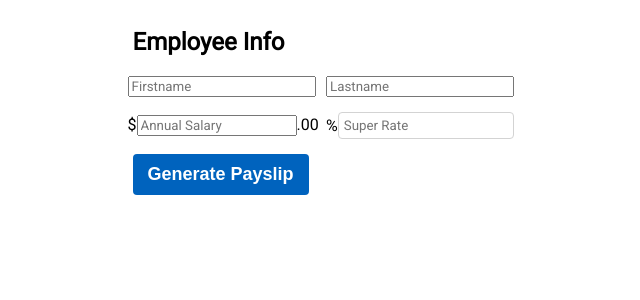
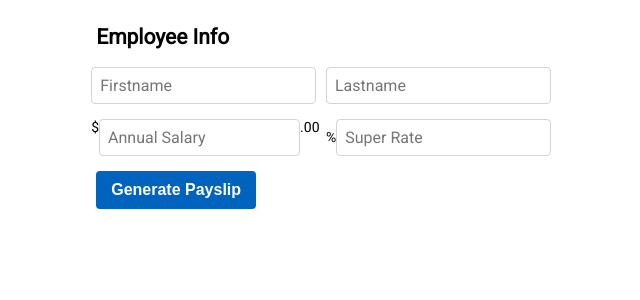
Before and after one commit to amtrav42/myob, a React app: page / in a window 1280 px wide. Shown: the top 300 px of the page, without its empty margins (319-959 px from the left). Built offline with nearby package versions, Linux system fonts and the light colour scheme.

Commit message:
styled input boxes

```diff
--- a/src/components/Main/index.jsx
+++ b/src/components/Main/index.jsx
@@ -11,13 +11,13 @@ class Main extends Component {
             <form>
               <div className="formBoxes">
                 <div className="nameBoxes">
-                  <input type="text" name="firstName" placeholder="Firstname"/>
-                  <input type="text" name="lastName" placeholder="Lastname"/>
+                  <input type="text" className="firstName" placeholder="Firstname"/>
+                  <input type="text" className="lastName" placeholder="Lastname"/>
                 </div>
                 <div className="paymentBoxes">
                   <div className="annualSalaryBox">
                     <div className="dollarSign">$</div>
-                    <input type="text" name="annualSalary" placeholder="Annual Salary"/>
+                    <input type="text" className="annualSalary" placeholder="Annual Salary"/>
                     <div className="zeros"> .00</div>
                   </div>
                   <div className="superRateBox">
--- a/src/components/Main/styles.scss
+++ b/src/components/Main/styles.scss
@@ -1,10 +1,21 @@
-
+//SASS
+$font-stack: 'Roboto', sans-serif;
+//Global Rules
 body{
-  font-family: 'Roboto', sans-serif;
+  font-family: $font-stack;
+  font-size: 14px;
 }
+// Containing Boxes for placement on page and placement relative
 .mainWrapper{
   display: flex;
   justify-content: center;
+}
+.nameBoxes{
+  display: grid;
+  grid-template-columns: 50% 50%;
+  grid-gap: 10px;
+  justify-content: center;
+  align-items: center;
 }
 .paymentBoxes{
   display: grid;
@@ -22,21 +33,33 @@ body{
   justify-content: center;
   align-items: center;
 }
-.nameBoxes{
-  display: grid;
-  grid-template-columns: 50% 50%;
-  grid-gap: 10px;
-  justify-content: center;
-  align-items: center;
+//Box Styling
+.firstName{
+  border-radius: 4px;
+  border: 1px solid lightgrey;
+  padding: 8px;
+}
+.lastName{
+  border-radius: 4px;
+  border: 1px solid lightgrey;
+  padding: 8px;
+}
+.annualSalary{
+  border-radius: 4px;
+  border: 1px solid lightgrey;
+  padding: 8px;
 }
 .superRate_input{
   width: 100%;
   border-radius: 4px;
   border: 1px solid lightgrey;
-  padding: 5px;
+  padding: 8px;
 }
+
+
 input[type="text"] {
-  font-family: 'Roboto', sans-serif;
+  font-family: $font-stack;
+  font-size: 1rem;
 }
 button {
   background-color: #0063be;
@@ -46,6 +69,6 @@ button {
   text-align: center;
   font-weight: bolder;
   display: inline-block;
-  font-size: 18px;
   border-radius: 4px;
+  font-size: 1rem;
 }
```
